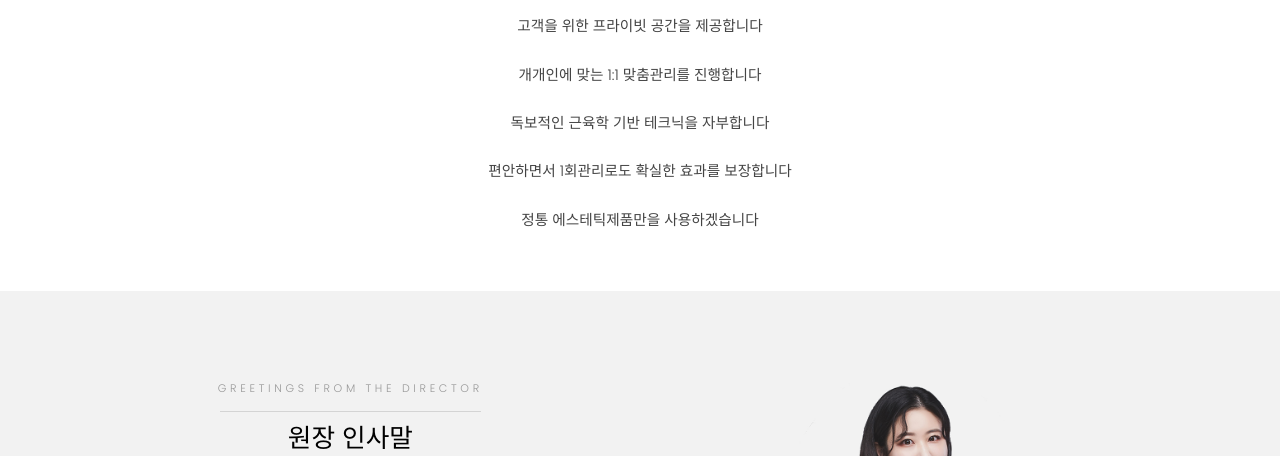
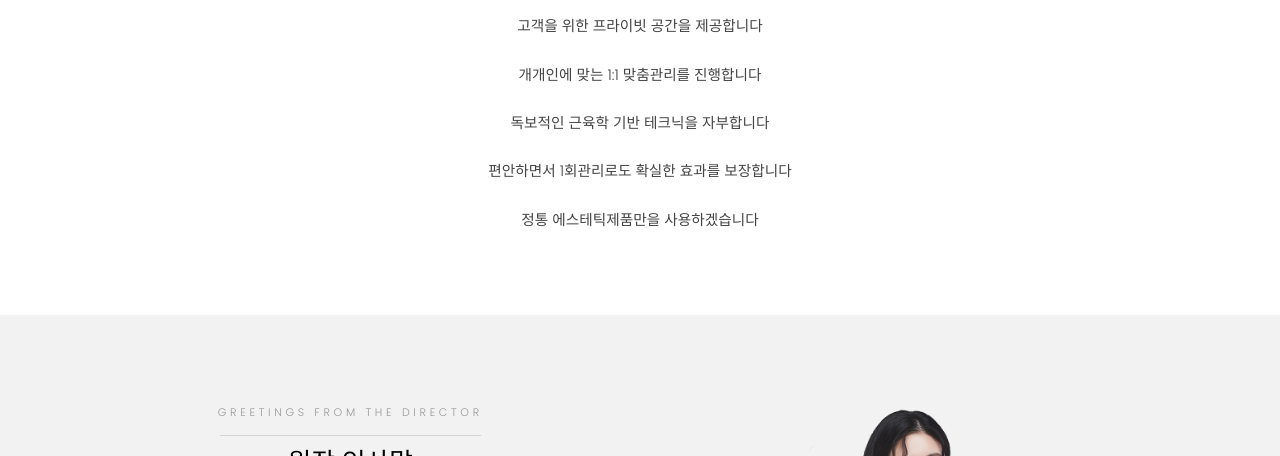
Before and after one commit to pure-skin/pure-skin.github.io, a plain HTML site: page introduce.html in a window 1280 px wide. Shown: the part 344-800 px from the top of the page. Drawn offline with Linux system fonts and the light colour scheme.

Commit message:
Update introduce.html

```diff
--- a/introduce.html
+++ b/introduce.html
@@ -103,7 +103,7 @@
 	<br>
 	 편안하면서 1회관리로도 확실한 효과를 보장합니다<br>
 	<br>
-	 정통 에스테틱제품만을 사용하겠습니다<br>
+	 정통 에스테틱제품만을 사용하겠습니다<br><br>
 	</span>
 	</header>
 </div>
```
